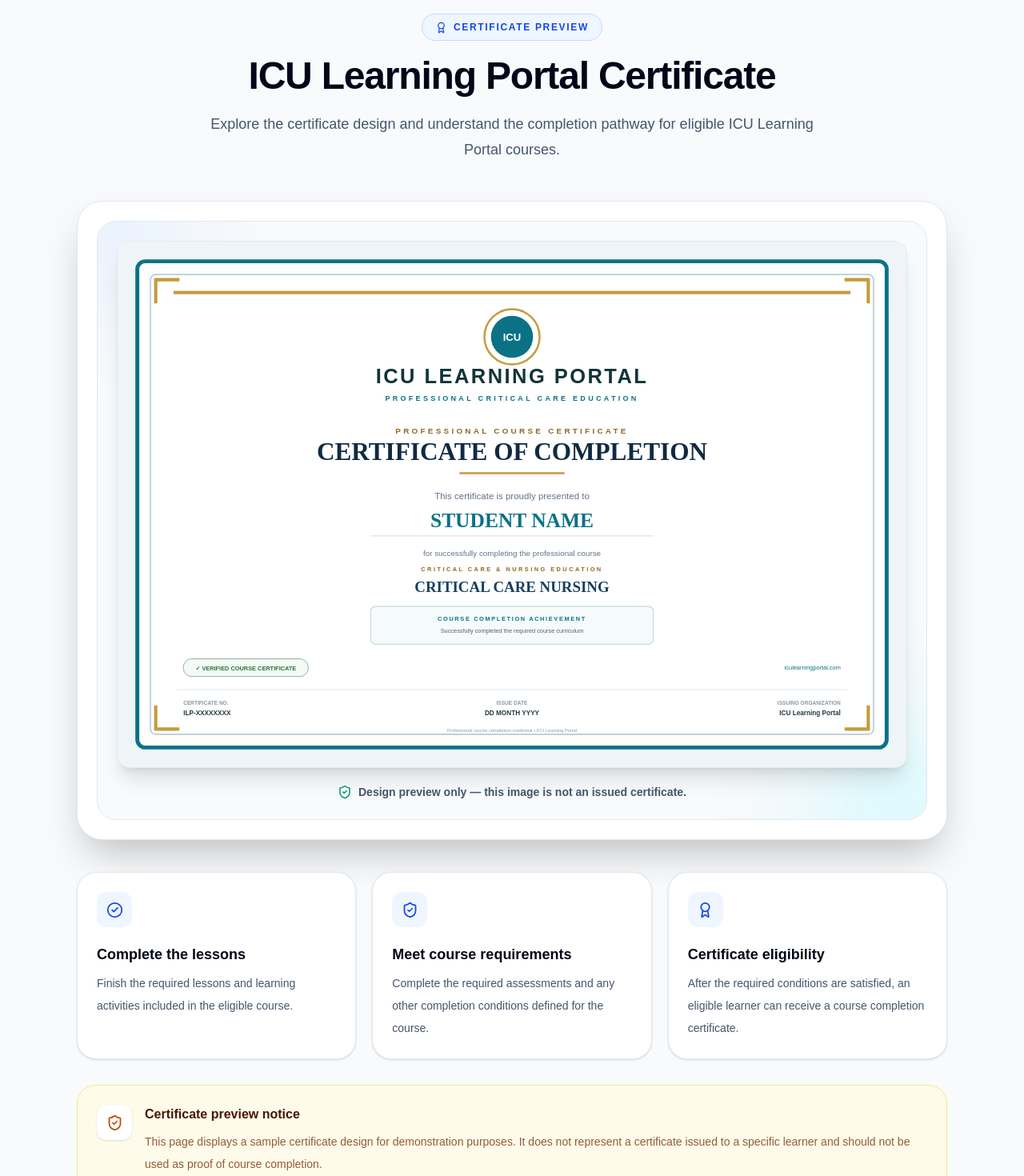
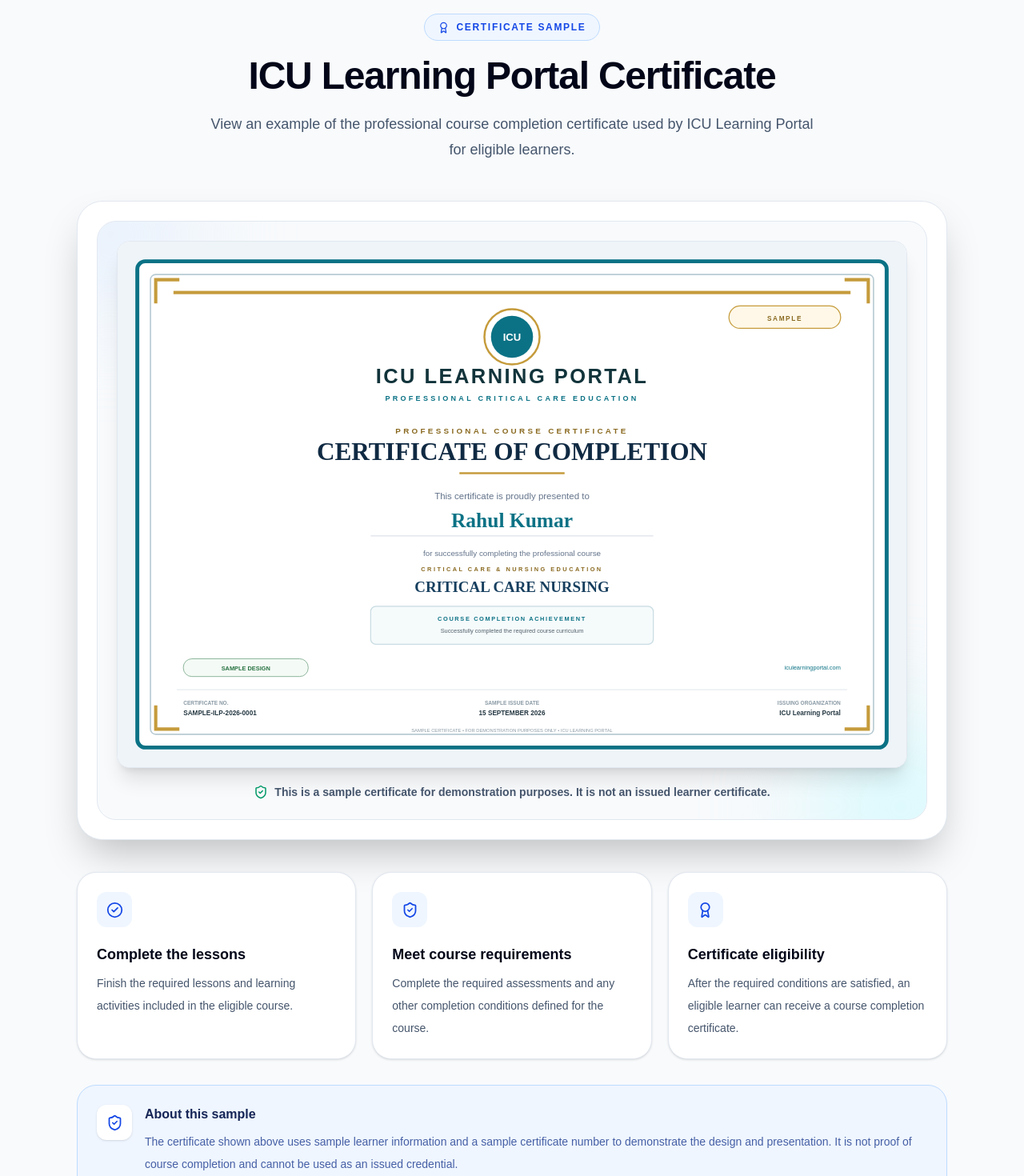
Before and after one commit to dubeyavinash557-sudo/icu-learning-portal, a Next.js app in the folder client/: page /certificate-sample in a window 1280 px wide. Shown: the part 120-1590 px from the top of the page at 80% size. Built offline with nearby package versions, Linux system fonts and the light colour scheme; no server answers.

Commit message:
improve certificate sample presentation

```diff
--- a/client/app/certificate-sample/page.tsx
+++ b/client/app/certificate-sample/page.tsx
@@ -14,7 +14,7 @@ import Footer from "@/components/Footer";
 export const metadata: Metadata = {
   title: "Certificate Sample | ICU Learning Portal",
   description:
-    "Preview the ICU Learning Portal course completion certificate and learn how certificate eligibility works.",
+    "View a professional sample of the ICU Learning Portal course completion certificate and understand certificate eligibility.",
 };
 
 export default function CertificateSamplePage() {
@@ -28,7 +28,7 @@ export default function CertificateSamplePage() {
           <div className="mx-auto max-w-3xl text-center">
             <div className="inline-flex items-center gap-2 rounded-full border border-blue-200 bg-blue-50 px-4 py-2 text-xs font-black uppercase tracking-[0.14em] text-blue-700">
               <Award size={15} aria-hidden="true" />
-              Certificate Preview
+              Certificate Sample
             </div>
 
             <h1 className="mt-5 text-4xl font-black tracking-tight text-slate-950 sm:text-5xl">
@@ -36,8 +36,8 @@ export default function CertificateSamplePage() {
             </h1>
 
             <p className="mt-5 text-base leading-8 text-slate-600 sm:text-lg">
-              Explore the certificate design and understand the completion
-              pathway for eligible ICU Learning Portal courses.
+              View an example of the professional course completion certificate
+              used by ICU Learning Portal for eligible learners.
             </p>
           </div>
 
@@ -58,7 +58,7 @@ export default function CertificateSamplePage() {
                 <div className="overflow-hidden rounded-2xl border border-slate-200 bg-white shadow-xl">
                   <Image
                     src="/images/certificate-preview.svg"
-                    alt="ICU Learning Portal certificate design preview"
+                    alt="Sample ICU Learning Portal course completion certificate"
                     width={1200}
                     height={800}
                     className="h-auto w-full"
@@ -74,8 +74,8 @@ export default function CertificateSamplePage() {
                   />
 
                   <p className="text-sm font-semibold text-slate-600">
-                    Design preview only — this image is not an issued
-                    certificate.
+                    This is a sample certificate for demonstration purposes.
+                    It is not an issued learner certificate.
                   </p>
                 </div>
               </div>
@@ -104,22 +104,22 @@ export default function CertificateSamplePage() {
           </div>
 
           {/* Important Notice */}
-          <div className="mt-8 rounded-3xl border border-amber-200 bg-amber-50 p-6">
+          <div className="mt-8 rounded-3xl border border-blue-200 bg-blue-50 p-6">
             <div className="flex gap-4">
-              <div className="flex h-11 w-11 shrink-0 items-center justify-center rounded-xl bg-white text-amber-700 shadow-sm">
+              <div className="flex h-11 w-11 shrink-0 items-center justify-center rounded-xl bg-white text-blue-700 shadow-sm">
                 <ShieldCheck size={21} aria-hidden="true" />
               </div>
 
               <div>
-                <h2 className="text-base font-black text-amber-950">
-                  Certificate preview notice
+                <h2 className="text-base font-black text-blue-950">
+                  About this sample
                 </h2>
 
-                <p className="mt-2 text-sm leading-7 text-amber-900/80">
-                  This page displays a sample certificate design for
-                  demonstration purposes. It does not represent a certificate
-                  issued to a specific learner and should not be used as proof
-                  of course completion.
+                <p className="mt-2 text-sm leading-7 text-blue-900/80">
+                  The certificate shown above uses sample learner information
+                  and a sample certificate number to demonstrate the design and
+                  presentation. It is not proof of course completion and cannot
+                  be used as an issued credential.
                 </p>
               </div>
             </div>
```
Also changed, not shown: client/public/images/certificate-preview.svg.
